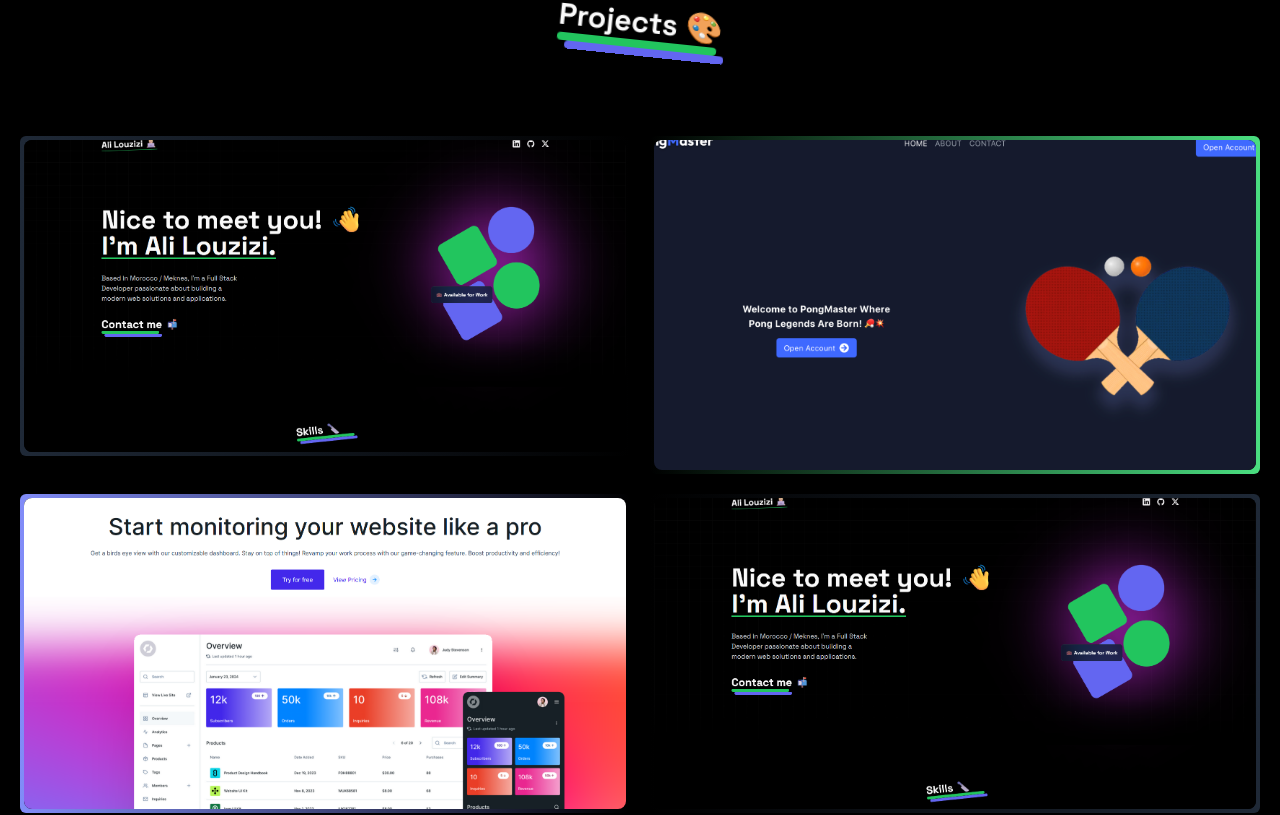
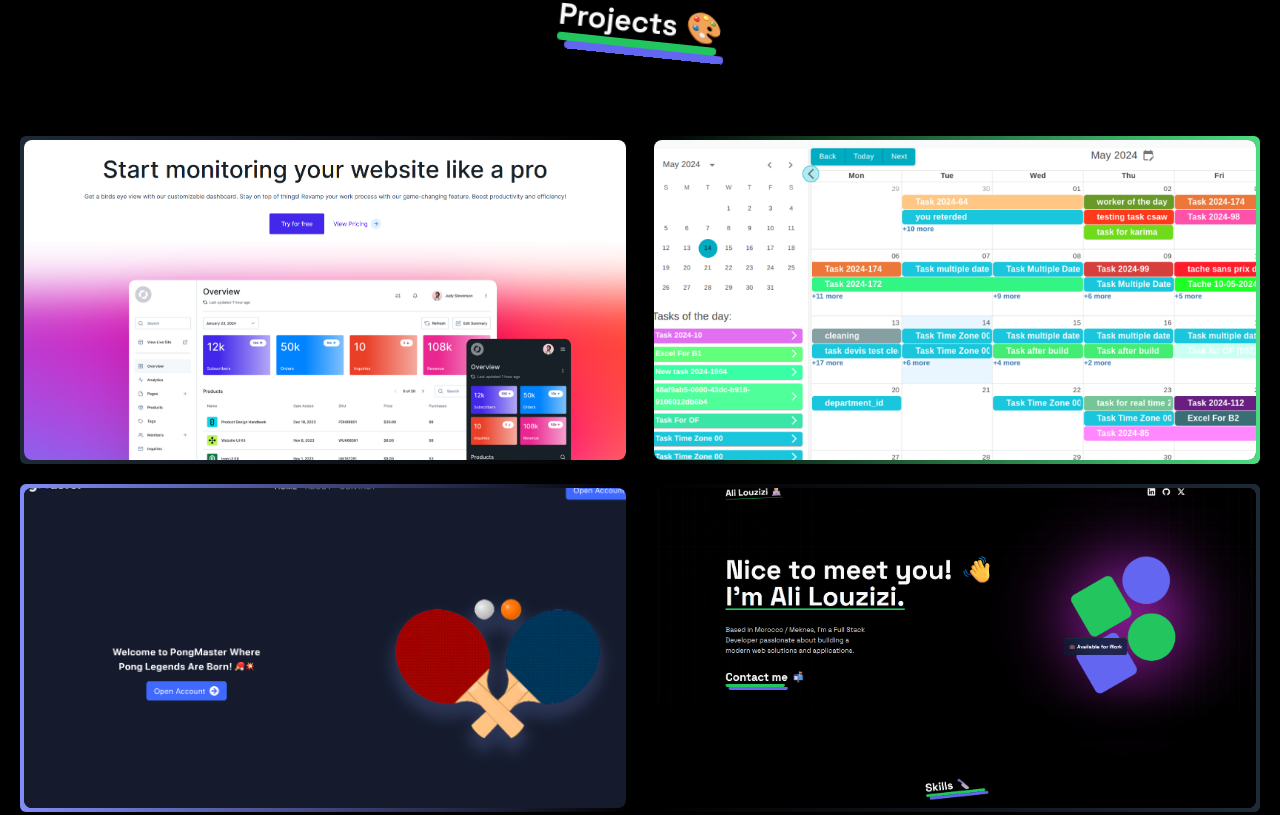
Before and after one commit to alouzizi/Portfolio, a Next.js app: page / in a window 1280 px wide. Shown: the part 1496-2311 px from the top of the page. Built offline with nearby package versions, Linux system fonts and the light colour scheme.

Commit message:
feat: :bug: Correct image height in Projects Section

```diff
--- a/app/(home)/components/Projects.tsx
+++ b/app/(home)/components/Projects.tsx
@@ -3,7 +3,7 @@
 import Title from "./Title";
 import { cn } from "@/lib/utils";
 import { DirectionAwareHover } from "@/components/ui/direction-aware-hover";
-import { SiNextdotjs, SiSupabase, SiTailwindcss, SiTypescript } from "react-icons/si";
+import { SiNestjs, SiNextdotjs, SiPostgresql, SiSupabase, SiTailwindcss, SiTypescript } from "react-icons/si";
 
 export default function Projets() {
 
@@ -11,22 +11,22 @@
 		{
 			title: "Saas landing page",
 			tech: [SiNextdotjs, SiTailwindcss, SiTypescript],
-			link: "https://saas-landing-page-ui.vercel.app/",
-			cover: "/projects/project-2.png",
+			link: "",
+			cover: "/projects/project-1.png",
 			bBackground: "bg-gradient-to-r from-gray-800 to-black",
 		},
 		{
 			title: "Customer relationship management",
 			tech: [SiNextdotjs, SiTailwindcss, SiTypescript, SiSupabase],
-			link: "https://myportfolio-alouzizis-projects.vercel.app/",
-			cover: "/projects/project-5.png",
+			link: "",
+			cover: "/projects/project-3.webp",
 			bBackground: "bg-gradient-to-r from-black to-green-400",
 		},
 		{
-			title: "Saas landing page",
-			tech: [SiNextdotjs, SiTailwindcss, SiTypescript],
-			link: "https://saas-landing-page-ui.vercel.app/",
-			cover: "/projects/project-1.png",
+			title: "FT Trancendence: Ping Pong Game",
+			tech: [SiNextdotjs, SiTailwindcss, SiTypescript, SiNestjs, SiPostgresql],
+			link: "",
+			cover: "/projects/project-4.png",
 			bBackground: "bg-gradient-to-r from-indigo-400 to-black",
 		},
 		{
@@ -48,25 +48,44 @@
 			<div className="grid grid-cols-1 sm:grid-cols-2 pt-20 gap-5">
 				{
 					projects.map((project, index) => {
-						return <Link key={index} href={project.link}>
+						return <div key={index}>{project.link ? (
+
+							<Link href={project.link} target="_blank">
+								<div className={cn("p-1 rounded-md", project.bBackground)}>
+									<DirectionAwareHover
+										imageUrl={project.cover}
+										className="w-full h-80 space-y-5 cursor-pointer"
+									>
+										<div className="space-y-5">
+											<h1 className="text-2xl font-bold">{project.title}</h1>
+											<div className="flex items-center gap-5">
+												{project.tech.map((Icon, i) => (
+													<Icon className="w-8 h-8" key={i} />
+												))}
+											</div>
+										</div>
+									</DirectionAwareHover>
+								</div>
+							</Link>
+						) : (
 							<div className={cn("p-1 rounded-md", project.bBackground)}>
 								<DirectionAwareHover
 									imageUrl={project.cover}
-									className="w-full space-y-5 cursor-pointer"
+									className="w-full h-80 space-y-5"
 								>
 									<div className="space-y-5">
-
 										<h1 className="text-2xl font-bold">{project.title}</h1>
 										<div className="flex items-center gap-5">
-											{project.tech.map((Icon, i) => {
-												return <Icon className="w-8 h-8" key={i} />
-											})}
+											{project.tech.map((Icon, i) => (
+												<Icon className="w-8 h-8" key={i} />
+											))}
 										</div>
-
 									</div>
 								</DirectionAwareHover>
 							</div>
-						</Link>
+						)}
+
+						</div>
 					})
 				}
 			</div>
```
Also changed, not shown: public/projects/project-6.webp (added).
